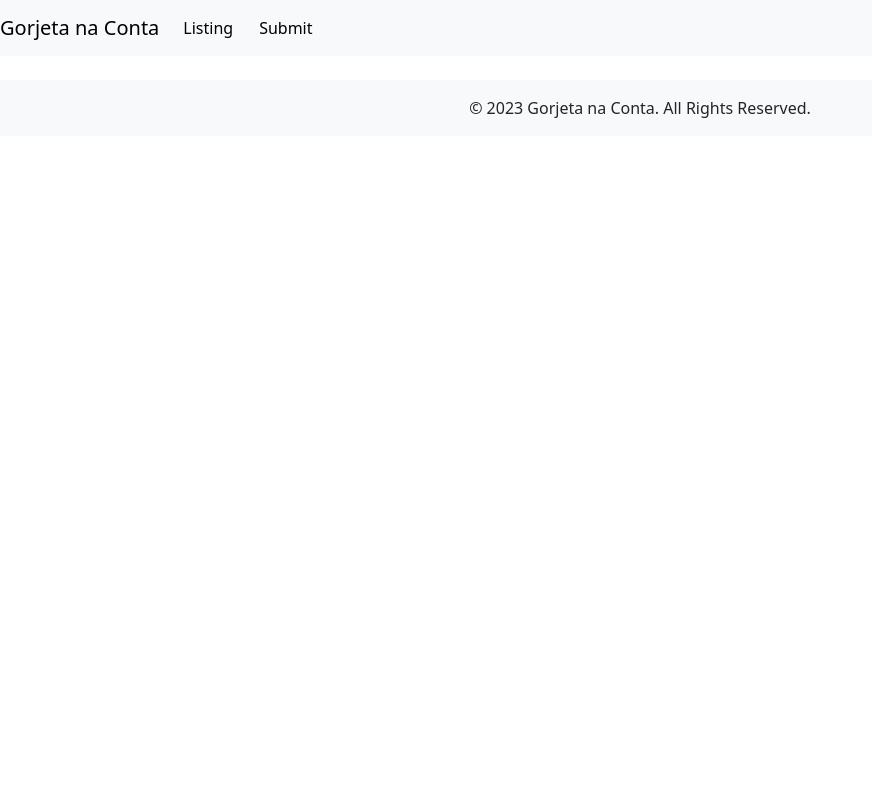
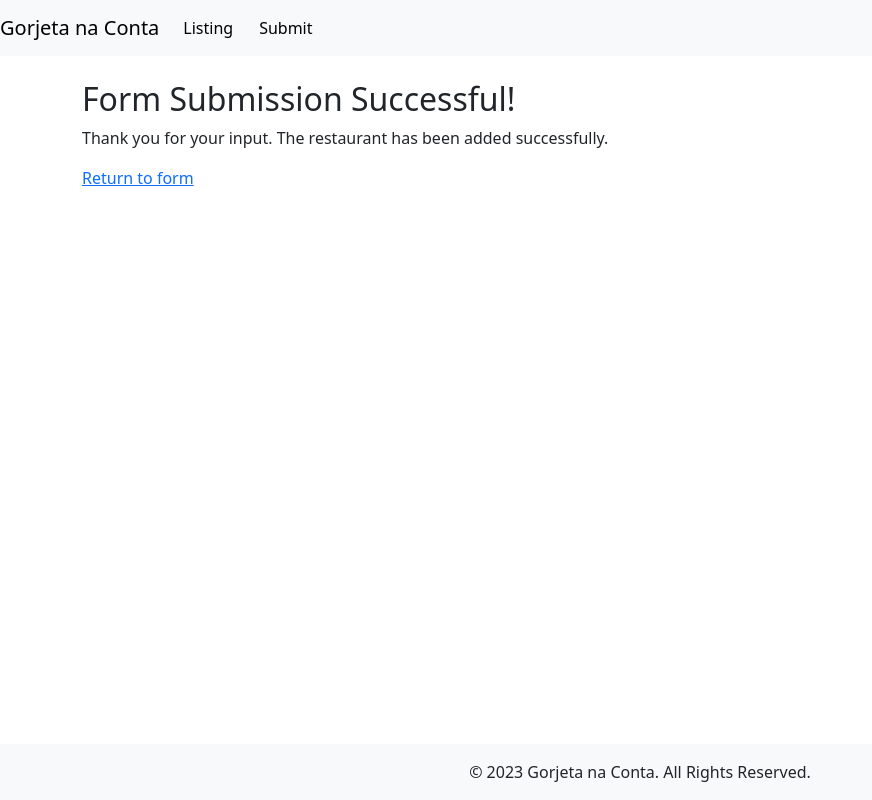
Before and after one commit to buginthesystem/gorjeta-na-conta, a Vue app: page /success in a window 1280 px wide. Shown: the whole page, without its empty margins (0-872 px from the left). Built offline with nearby package versions, Linux system fonts and the light colour scheme.

Commit message:
Adds form validation

```diff
--- a/src/App.vue
+++ b/src/App.vue
@@ -25,4 +25,13 @@ export default {
 </script>
 
 <style>
+#app {
+  display: flex;
+  flex-direction: column;
+  min-height: 100vh;
+}
+
+.container {
+  flex: 1;
+}
 </style>
--- a/src/assets/base.css
+++ b/src/assets/base.css
@@ -84,3 +84,9 @@ body {
   -webkit-font-smoothing: antialiased;
   -moz-osx-font-smoothing: grayscale;
 }
+
+body, html {
+  height: 100%;
+  margin: 0;
+  padding: 0;
+}
--- a/src/components/SubmitForm.vue
+++ b/src/components/SubmitForm.vue
@@ -1,8 +1,8 @@
 <template>
-  <form @submit.prevent="submitForm">
+  <form @submit.prevent="submitForm" novalidate>
     <label>
       Restaurant Name:
-      <input v-model="restaurantName" type="text" required />
+      <input v-model="restaurantName" type="text" @input="clearError" required />
     </label>
 
     <label>
@@ -33,6 +33,7 @@
     </label>
 
     <button type="submit">Submit</button>
+    <div class="error">{{ errorMessage }}</div>
   </form>
 </template>
 
@@ -50,6 +51,7 @@
         districts: locationsData.districts,
         cities: [],
         parishes: [],
+        errorMessage: '',
       };
     },
     methods: {
@@ -65,18 +67,55 @@
       },
       submitForm() {
         if (this.isValidForm()) {
-          // TBD: Submit form
-        } else {
-          alert('Please fill in all fields correctly.');
+          this.$router.push('/success');
         }
       },
       isValidForm() {
-        // Validate form fields
-        return this.restaurantName && this.selectedDistrict && this.selectedCity && this.selectedParish;
+        let valid = true;
+
+        if (!this.restaurantName) {
+          this.errorMessage = 'Os campos são de preenchimento obrigatório.';
+          valid = false;
+        } else if (this.detectMaliciousPattern(this.restaurantName)) {
+          this.errorMessage = 'Caracteres inválidos.';
+          valid = false;
+        } else {
+          this.errorMessage = '';
+        }
+
+        if (!this.selectedDistrict) {
+          this.errorMessage = 'Os campos são de preenchimento obrigatório.';
+          valid = false;
+        }
+
+        if (!this.selectedCity) {
+          this.errorMessage = 'Os campos são de preenchimento obrigatório.';
+          valid = false;
+        }
+
+        if (!this.selectedParish) {
+          this.errorMessage = 'Os campos são de preenchimento obrigatório.';
+          valid = false;
+        }
+
+        return valid;
       },
+      detectMaliciousPattern(input) {
+        const pattern = /['"();<>&]/;
+        return pattern.test(input);
+      },
+      clearError() {
+        this.errorMessage = '';
+      }
     },
   };
 </script>
 
 <style scoped>
+.error {
+  color: red;
+  font-size: 0.8em;
+  margin-top: 5px;
+  display: block;
+}
 </style>
--- a/src/router/index.js
+++ b/src/router/index.js
@@ -2,11 +2,13 @@ import { createRouter, createWebHistory } from 'vue-router';
 import HomeView from '../views/HomeView.vue';
 import ListingView from '../views/ListingView.vue';
 import SubmitView from '../views/SubmitView.vue';
+import SuccessView from '../views/SuccessView.vue';
 
 const routes = [
   { path: '/', component: HomeView },
   { path: '/listing', component: ListingView },
-  { path: '/submit', component: SubmitView }
+  { path: '/submit', component: SubmitView },
+  { path: '/success', component: SuccessView },
 ];
 
 const router = createRouter({
--- /dev/null
+++ b/src/views/SuccessView.vue
@@ -0,0 +1,13 @@
+<template>
+    <div>
+      <h2>Form Submission Successful!</h2>
+      <p>Thank you for your input. The restaurant has been added successfully.</p>
+      <router-link to="/submit">Return to form</router-link>
+    </div>
+  </template>
+
+  <script>
+  export default {
+    name: 'SuccessView'
+  }
+  </script>
```
